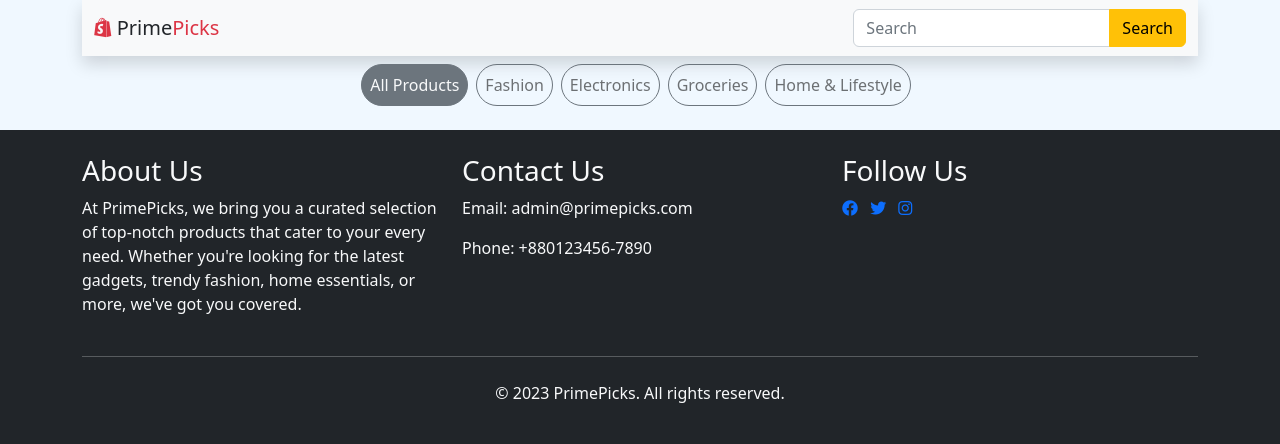
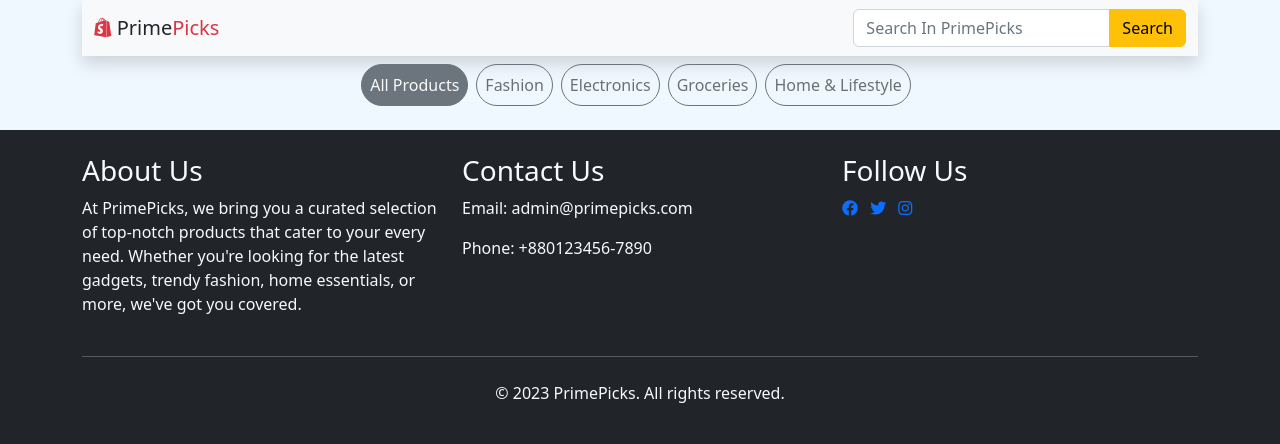
Before and after one commit to igenhimel/django_ecommerce-project_w3, a Django app: page /products/list/ in a window 1280 px wide. Shown: the top 444 px of the page. Run offline with Django 4.2, Linux system fonts and the light colour scheme; data that the repository does not hold is empty.

Commit message:
final commit

```diff
--- a/products/templates/products/partials/alert.html
+++ b/products/templates/products/partials/alert.html
@@ -1,19 +1,10 @@
 {% if messages %}
 <div class="alert-container d-flex justify-content-center align-items-center">
-    <div id="auto-hide-alert" class="alert alert-danger alert-dismissible fade show" style="position: fixed; z-index: 100;" role="alert">
+    <div id="auto-hide-alert" class="alert alert-danger alert-dismissible fade show"
+        style="position: fixed; z-index: 100;" role="alert">
         {% for message in messages %}
         <strong>{{ message }}</strong>
         {% endfor %}
     </div>
 </div>
 {% endif %}
-
-<script>
-    setTimeout(function() {
-        var alertElement = document.getElementById('auto-hide-alert');
-        if (alertElement) {
-        alertElement.classList.remove('show');
-        alertElement.style.display = 'none';
-        }
-    }, 2000);
-</script>
--- a/products/templates/products/partials/footer.html
+++ b/products/templates/products/partials/footer.html
@@ -1,3 +1,4 @@
+{% load static %}
 <footer class="bg-dark text-light py-4">
     <div class="container">
         <div class="row">
@@ -26,7 +27,9 @@
     </div>
 </footer>
 
+
 <script src="https://cdn.jsdelivr.net/npm/bootstrap@5.2.3/dist/js/bootstrap.bundle.min.js"></script>
+<script src="{% static 'js/script.js' %}"></script>
 </body>
 
 </html>
--- a/products/templates/products/partials/haeder.html
+++ b/products/templates/products/partials/haeder.html
@@ -12,7 +12,7 @@
     <link rel="stylesheet" href="https://cdnjs.cloudflare.com/ajax/libs/font-awesome/6.4.2/css/all.min.css"
         integrity="sha512-z3gLpd7yknf1YoNbCzqRKc4qyor8gaKU1qmn+CShxbuBusANI9QpRohGBreCFkKxLhei6S9CQXFEbbKuqLg0DA=="
         crossorigin="anonymous" referrerpolicy="no-referrer" />
-        <link rel="stylesheet" type="text/css" href="{% static '/styles.css' %}">
+    <link rel="stylesheet" type="text/css" href="{% static 'css/styles.css' %}">
     <title>PrimePicks</title>
 </head>
 
--- a/products/templates/products/partials/nav.html
+++ b/products/templates/products/partials/nav.html
@@ -11,8 +11,8 @@
                 <!-- Form for large devices -->
                 <form class="form-inline d-none d-lg-block" method="get" action="{% url 'products:search' %}">
                     <div class="input-group">
-                        <input class="form-control" type="search" placeholder="Search" aria-label="Search" name="query"
-                            required>
+                        <input class="form-control" type="search" placeholder="Search In PrimePicks" aria-label="Search"
+                            name="query" required>
                         <button type="submit" class="btn btn-warning">Search</button>
                     </div>
                 </form>
@@ -22,7 +22,8 @@
     <!-- Form for medium and small devices -->
     <form class="form-inline d-block d-lg-none mt-2" method="get" action="{% url 'products:search' %}">
         <div class="input-group">
-            <input class="form-control" type="search" placeholder="Search" aria-label="Search" name="query" required>
+            <input class="form-control" type="search" placeholder="Search In PrimePicks" aria-label="Search"
+                name="query" required>
             <button type="submit" class="btn btn-warning">Search</button>
         </div>
     </form>
--- /dev/null
+++ b/static/js/script.js
@@ -0,0 +1,7 @@
+setTimeout(function() {
+    var alertElement = document.getElementById('auto-hide-alert');
+    if (alertElement) {
+    alertElement.classList.remove('show');
+    alertElement.style.display = 'none';
+    }
+}, 2000);
```
Also changed, not shown: static/css/styles.css (renamed from static/styles.css).
